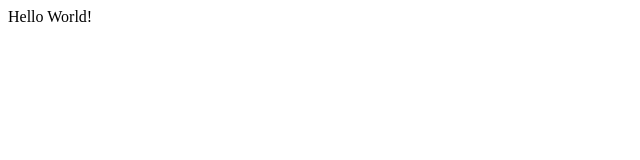
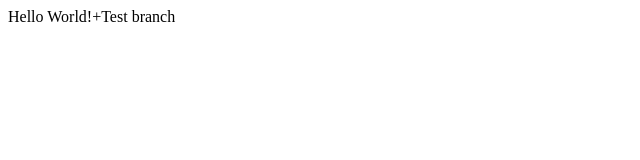
Before and after one commit to akankshakistayella/lab10cicd, a plain HTML site: page index.html in a window 1280 px wide. Shown: the full height of the page, 0-640 px from the left. Drawn offline with Linux system fonts and the light colour scheme.

Commit message:
Update index.html

```diff
--- a/index.html
+++ b/index.html
@@ -8,6 +8,6 @@
     </head>
 
     <body>
-        Hello World!
+        Hello World!+Test branch
     </body>
 </html>
```
